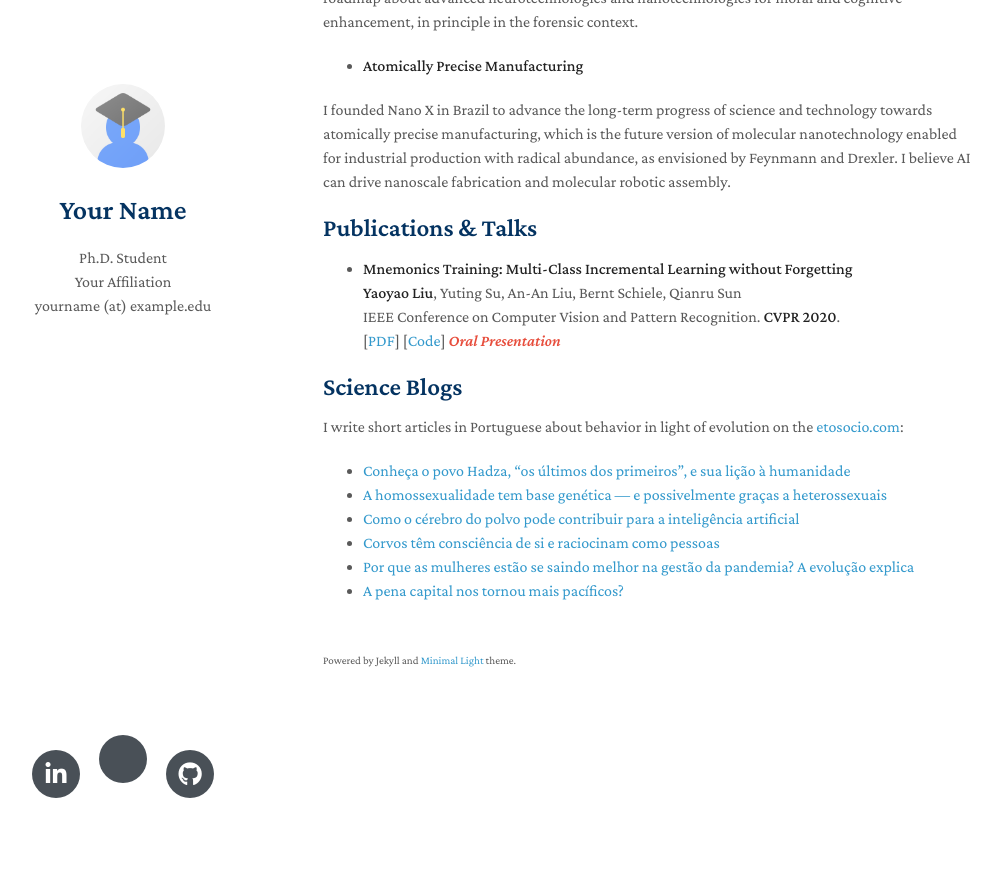
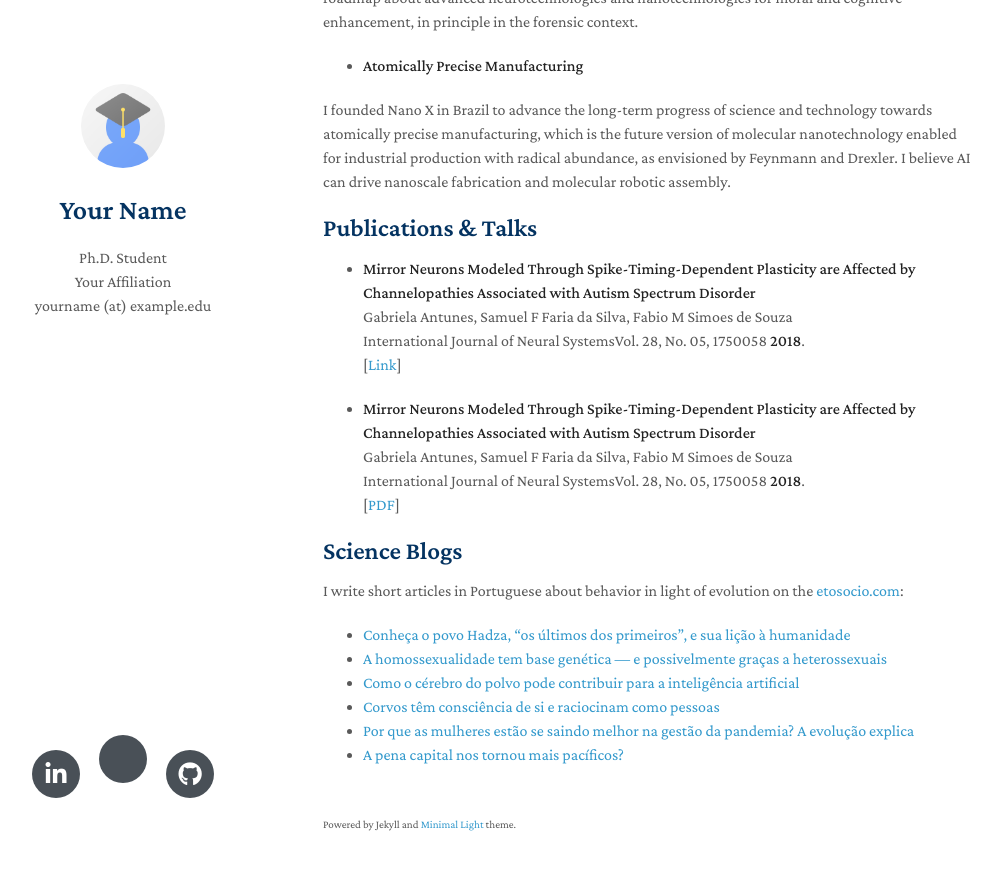
Before and after one commit to samuelfernandofs/samuel.fernando, a Jekyll site: the page built from index.md, in a window 1280 px wide and 900 px high, scrolled down 852 px. Shown: the top 870 px of the window, without its empty margins (147-1148 px from the left). Built offline with Jekyll 4.4.1, drawn with Linux system fonts in a browser that asks for light colours; nearby versions of some CDN libraries; a style sheet for code colours, icons or effects is not loaded; our own code applies the rules of GitHub Pages for plain Markdown files.

Commit message:
Update index.md

```diff
--- a/index.md
+++ b/index.md
@@ -34,13 +34,18 @@ I founded Nano X in Brazil to advance the long-term progress of science and tech
 
 ## Publications & Talks
 
-- **Mnemonics Training: Multi-Class Incremental Learning without Forgetting**
+- **Mirror Neurons Modeled Through Spike-Timing-Dependent Plasticity are Affected by Channelopathies Associated with Autism Spectrum Disorder**
+  <br> Gabriela Antunes, Samuel F Faria da Silva, Fabio M Simoes de Souza
+  <br> International Journal of Neural SystemsVol. 28, No. 05, 1750058 **2018**.
+  <br> [[Link](https://arxiv.org/pdf/2002.10211.pdf)]
+
+- **Mirror Neurons Modeled Through Spike-Timing-Dependent Plasticity are Affected by Channelopathies Associated with Autism Spectrum Disorder**
   <br>
-  **Yaoyao Liu**, Yuting Su, An-An Liu, Bernt Schiele, Qianru Sun
+  Gabriela Antunes, Samuel F Faria da Silva, Fabio M Simoes de Souza
   <br>
-  IEEE Conference on Computer Vision and Pattern Recognition. **CVPR 2020**.
+  International Journal of Neural SystemsVol. 28, No. 05, 1750058 **2018**.
   <br>
-  [[PDF](https://arxiv.org/pdf/2002.10211.pdf)] [[Code](https://github.com/yaoyao-liu/mnemonics)] <strong><i style="color:#e74d3c">Oral Presentation</i></strong>
+  [[PDF](https://arxiv.org/pdf/2002.10211.pdf)]
 
 
 ## Science Blogs
```
